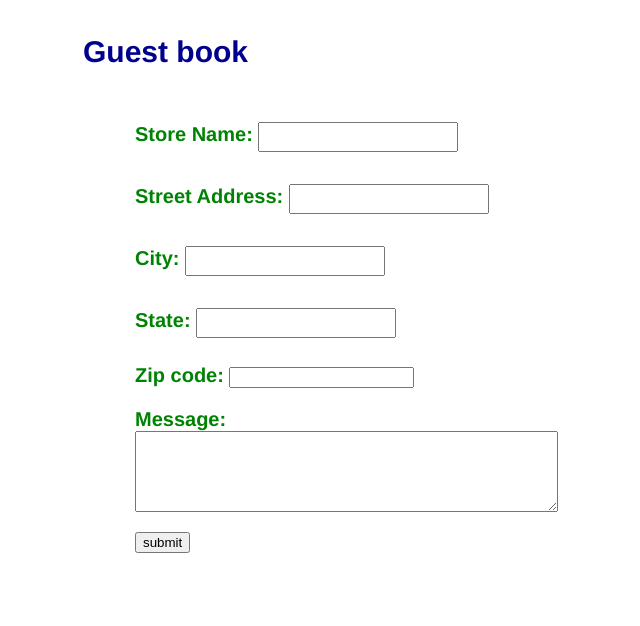
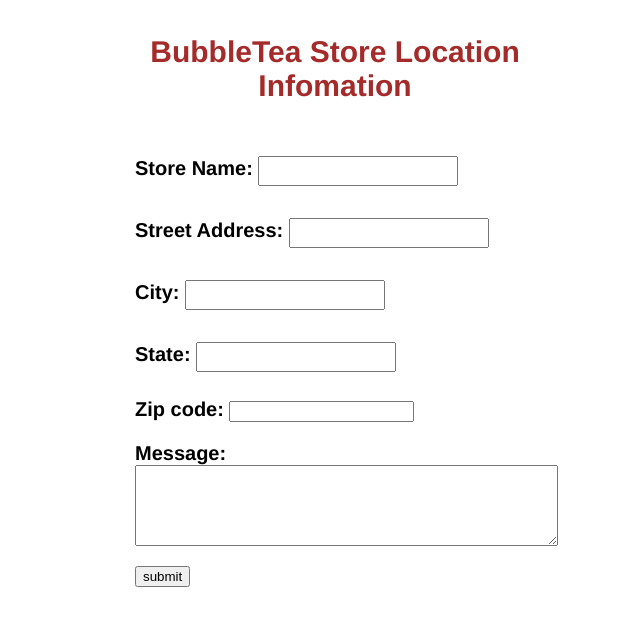
Before and after one commit to UtsavRaychaudhuri/Youtube-Comment-Sentiment-Analysis, a Flask app: page /sign in a window 1280 px wide. Shown: the top 626 px of the page, without its empty margins (305-945 px from the left). Run offline with Flask 2, Linux system fonts and the light colour scheme.

Commit message:
This is the final edit. Added comments to the code, made few changes in index.html file and also added extra files  readme.md, model_pylist.py, entries.db and LICENSE to git.

```diff
--- a/hw2/WebDev_BubbleTea_MVC/app.py
+++ b/hw2/WebDev_BubbleTea_MVC/app.py
@@ -1,12 +1,11 @@
 """
-A simple guestbook flask app.
+A Bubble Tea flask app.
 """
 from flask import Flask, redirect, request, url_for, render_template
 
 from model_sqlite3 import model
-#from model_pylist import model
 
-app = Flask(__name__)       # our Flask app
+app = Flask(__name__)
 model = model()
 
 """
@@ -20,13 +19,15 @@ def index():
 
 @app.route('/sign')
 def sign():
+ """
+ renders to submit.html page
+ """
  return render_template('submit.html')
 
 @app.route('/submit', methods=['POST'])
 def submit():
     """
-    Accepts POST requests, and processes the form;
-    Redirect to index when completed.
+    submits the bubble tea store location entries
     """
     model.insert(request.form['name'], request.form['address'], request.form['city'], request.form['state'], request.form['zipcode'], request.form['message'])
     return redirect(url_for('index'))
@@ -34,7 +35,7 @@ def submit():
 @app.route('/view')
 def view():
     """
-    List guestbook
+    shows all the entries
     """
     entries = [dict(name=row[0], address=row[1], city=row[2], state=row[3], zipcode=row[4], signed_on=row[5], message=row[6] ) for row in model.select()]
     return render_template('view.html', entries=entries)
--- a/hw2/WebDev_BubbleTea_MVC/model_sqlite3.py
+++ b/hw2/WebDev_BubbleTea_MVC/model_sqlite3.py
@@ -1,11 +1,10 @@
 from datetime import date
 from Model import Model
 import sqlite3
-DB_FILE = 'entries.db'    # file for our Database
+DB_FILE = 'entries.db'    # file for the Database
 
 class model(Model):
     def __init__(self):
-        # Make sure our database exists
         connection = sqlite3.connect(DB_FILE)
         cursor = connection.cursor()
         try:
--- /dev/null
+++ b/hw2/WebDev_BubbleTea_MVC/requirements.txt
@@ -0,0 +1 @@
+flask
--- a/hw2/WebDev_BubbleTea_MVC/templates/layout.html
+++ b/hw2/WebDev_BubbleTea_MVC/templates/layout.html
@@ -1,6 +1,6 @@
 <!doctype html>
 <html>
-<title>My Visitors</title>
+<title>BubbleTea Stores</title>
 <link rel=stylesheet type=text/css href="{{ url_for('static', filename='style.css') }}">
 <div class=page>
     {% block content %}{% endblock %}
--- a/hw2/WebDev_BubbleTea_MVC/templates/submit.html
+++ b/hw2/WebDev_BubbleTea_MVC/templates/submit.html
@@ -1,14 +1,14 @@
 <html>
 {% extends "layout.html" %}
 {% block content %}
-<h2>Guest book</h2>
+<h2 style="text-align:center; color:brown">BubbleTea Store Location Infomation </h2>
     <form action="{{ url_for('submit') }}" method=post>
-        <p class="heading">Store Name: <input type=text name=name>
-        <p class="heading">Street Address: <input type=text name=address>
-        <p class="heading">City: <input type=text name=city>
-        <p class="heading">State: <input type=text name=state>
-        <p class="heading">Zip code: <input type=number name=zipcode>
-        <p class="heading">Message:
+        <p class="heading" style="color:black">Store Name: <input type=text name=name>
+        <p class="heading" style="color:black">Street Address: <input type=text name=address>
+        <p class="heading" style="color:black">City: <input type=text name=city>
+        <p class="heading" style="color:black">State: <input type=text name=state>
+        <p class="heading" style="color:black">Zip code: <input type=number name=zipcode>
+        <p class="heading" style="color:black">Message:
         <textarea rows=5 cols=50 name=message></textarea></p>
         <p><input type=submit value=submit></p>
   </form>
```
Also changed, not shown: hw2/WebDev_BubbleTea_MVC/model_pylist.py (added, +34 -0 lines), hw2/WebDev_BubbleTea_MVC/templates/index.html (+4 -4 lines), hw2/WebDev_BubbleTea_MVC/templates/view.html (+8 -8 lines), hw2/WebDev_BubbleTea_MVC/README.md (added), hw2/WebDev_BubbleTea_MVC/entries.db (added), hw2/WebDev_BubbleTea_MVC/static/bubbleTea1.jpeg (added), 1 other file.
